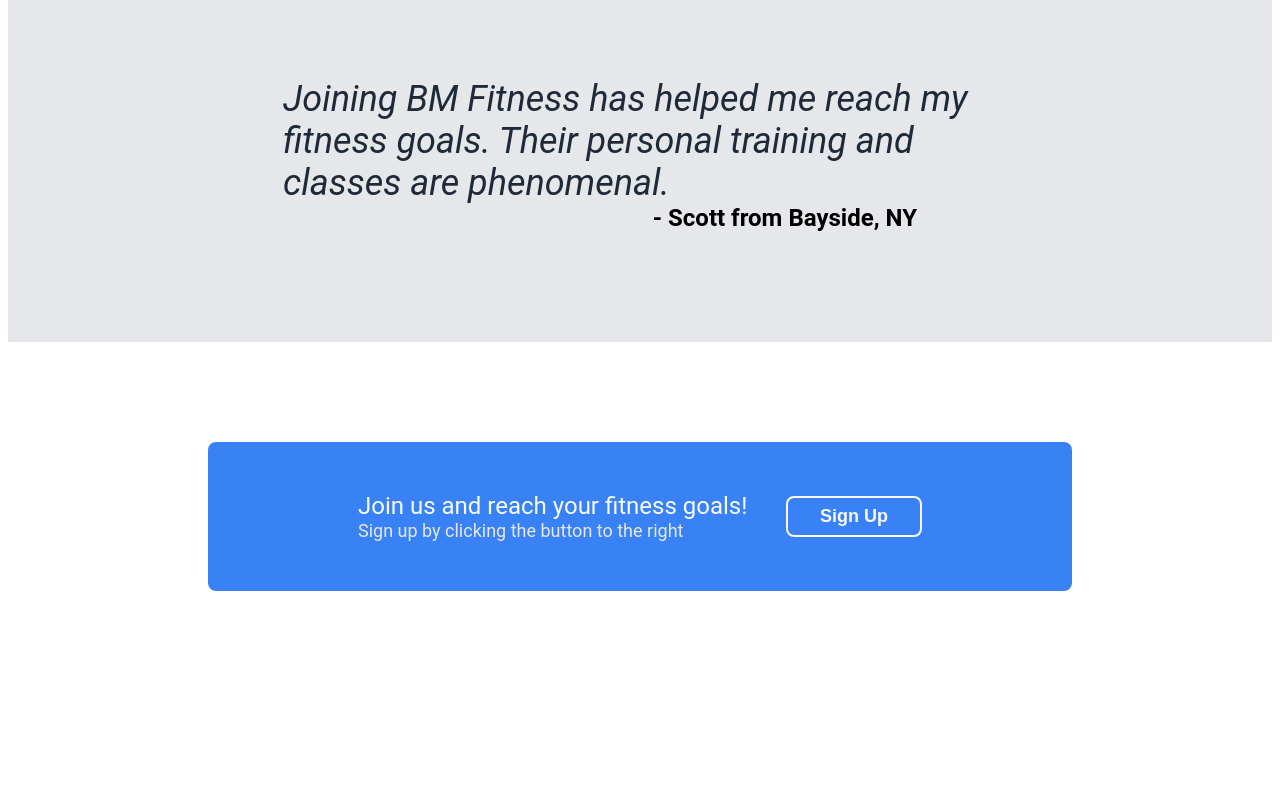
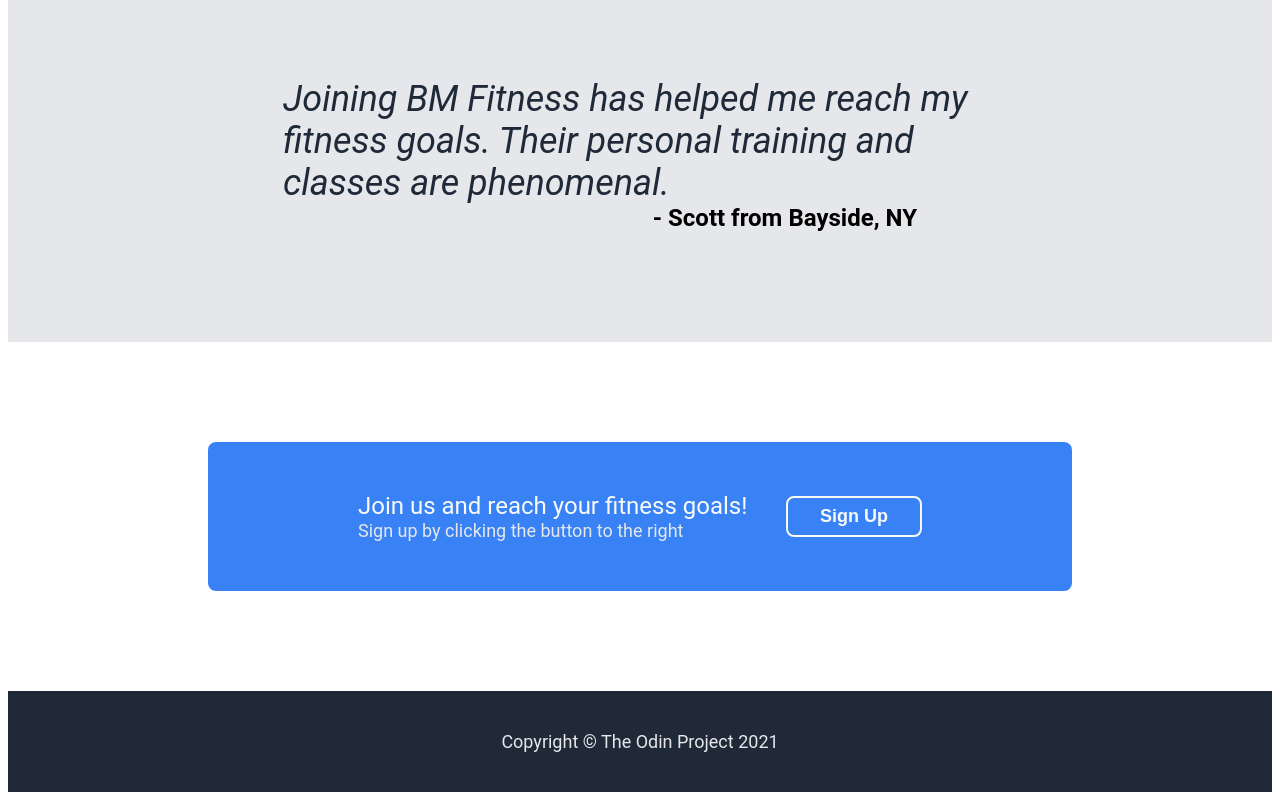
Before and after one commit to MarkoM71/odin-foundations-landing-page, a plain HTML site: page index.html in a window 1280 px wide. Shown: the part 1112-1912 px from the top of the page. Before the commit the page ends 1803 px from the top, so only its background shows below. Drawn offline with Linux system fonts and the light colour scheme.

Commit message:
Finish fifth section.

```diff
--- a/index.html
+++ b/index.html
@@ -64,5 +64,8 @@
         <button class="last-button">Sign Up</button>
         </div>
     </div>
+    <div class="fifth">
+        <div class="copyright">Copyright  &copy  The Odin Project 2021</div>
+    </div>
 </body>
 </html>
--- a/style.css
+++ b/style.css
@@ -181,3 +181,17 @@
     justify-content: center;
     align-items: center;
 }*/
+
+.fifth {
+    background-color: #1F2937;
+    color: #E5E7EB;
+    display: flex;
+    justify-content: center;
+    align-items: center;
+
+}
+
+.copyright {
+    margin: 40px 0px;
+    font-size: 18px;
+}
```
